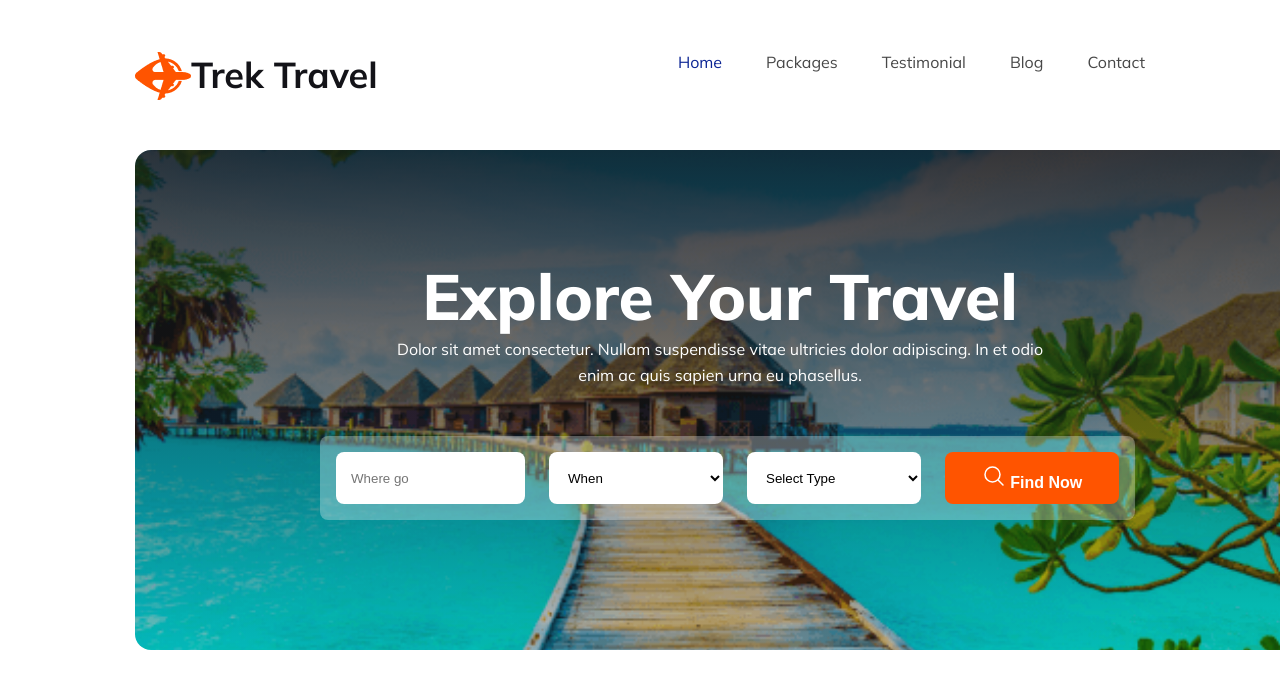
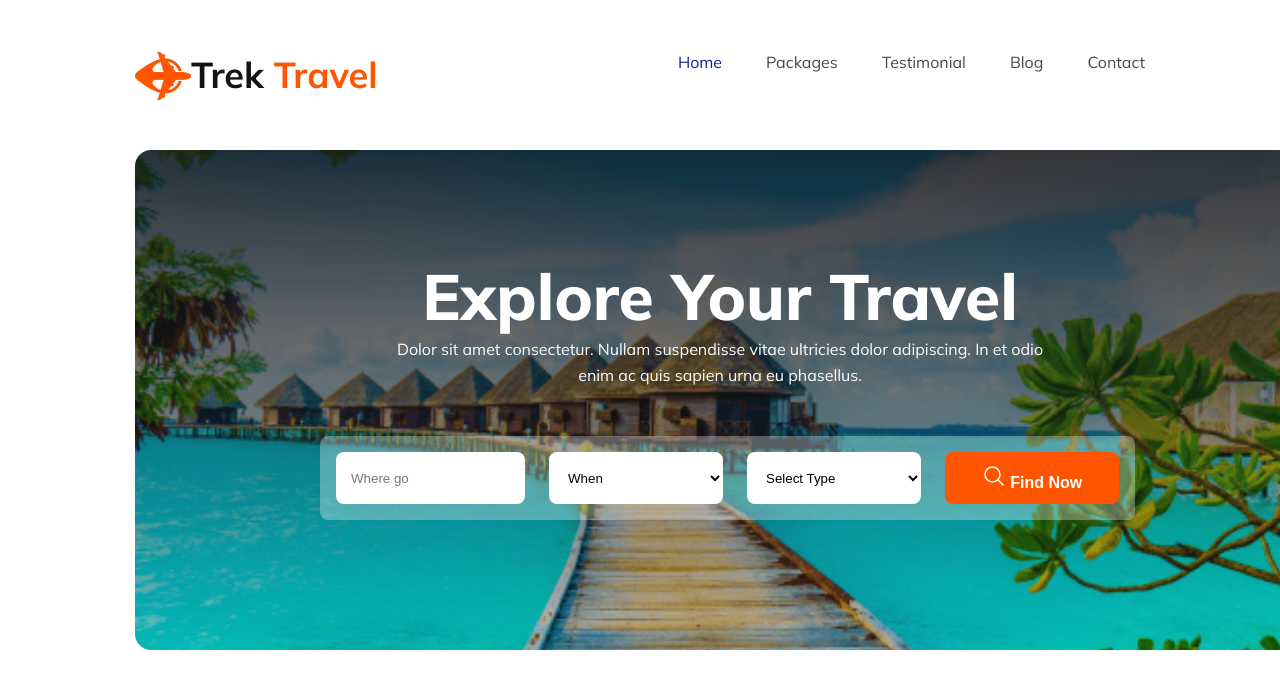
Before and after one commit to STTaj/trek-travel, a plain HTML site: page index.html in a window 1280 px wide. Shown: the top 688 px of the page. Drawn offline with Linux system fonts and the light colour scheme.

Commit message:
finish header section

```diff
--- a/index.html
+++ b/index.html
@@ -15,7 +15,7 @@
         <nav>
             <div class="nav-left">
                 <img src="Images/Group 40071 (2).png" alt="">
-                <h2 class="nav-title">Trek <span>Travel</span></h2>
+                <h2 class="nav-title">Trek <span id="travel-logo">Travel</span></h2>
             </div>
             <div class="nav-right">
                 <ul>
--- a/style/trek-travel.css
+++ b/style/trek-travel.css
@@ -24,6 +24,10 @@ nav {
     margin-bottom: 50px;
 }
 
+#travel-logo{
+    color: #FF5400;;
+
+}
 .nav-left {
     display: flex;
 }
```
